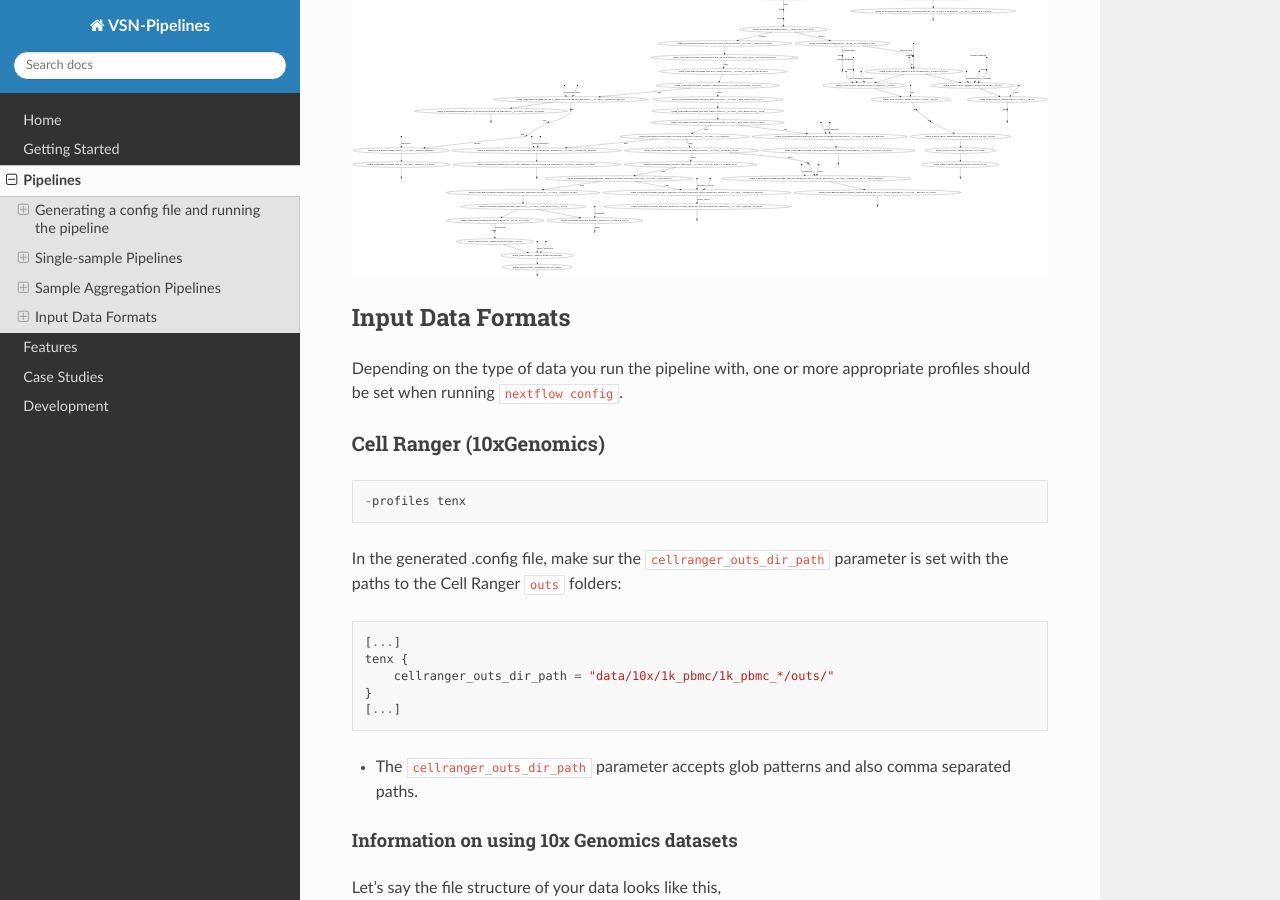
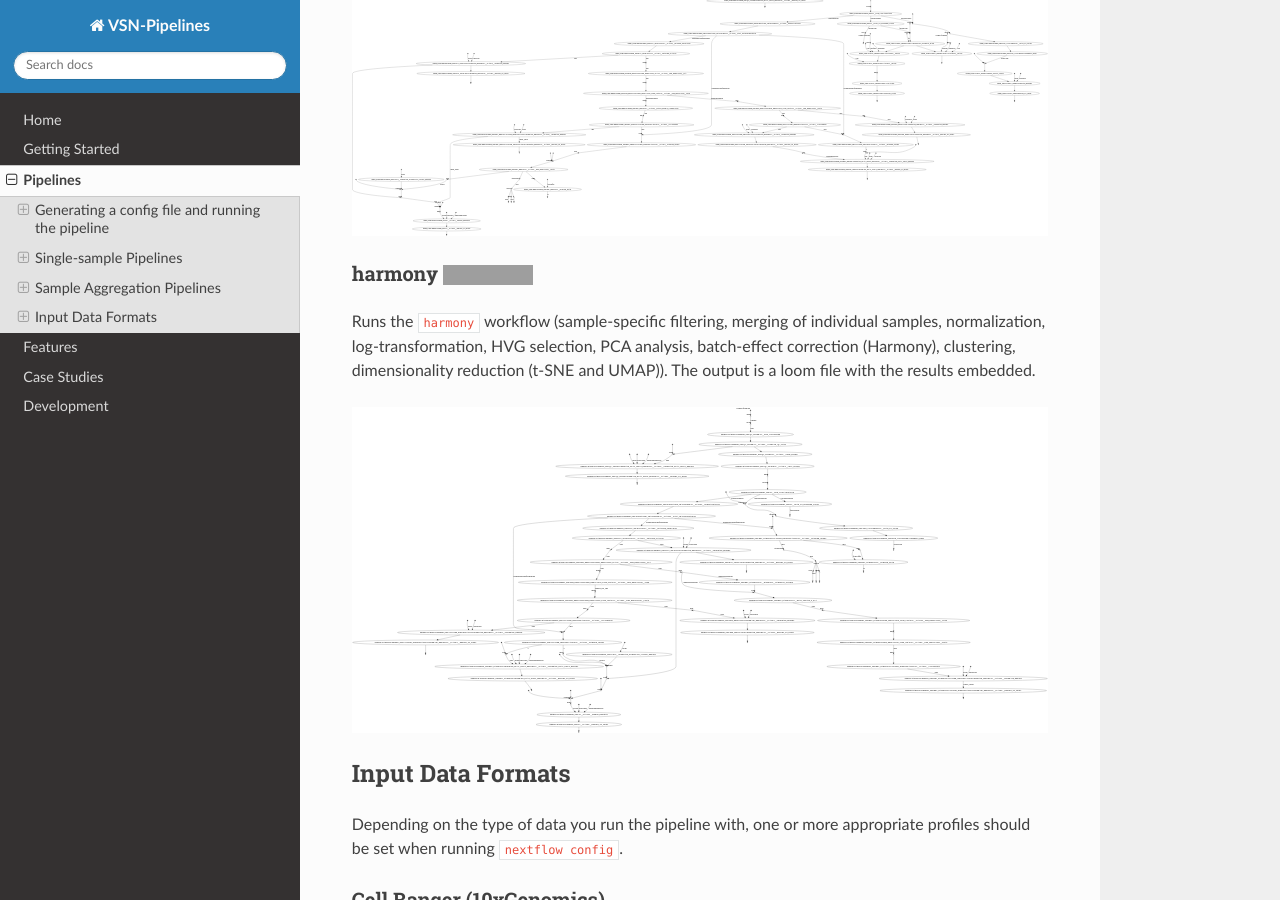
Before and after one commit to vib-singlecell-nf/vsn-pipelines, a Sphinx documentation site: the page built from docs/pipelines.rst, in a window 1280 px wide and 900 px high, scrolled down 4846 px. Built offline with Sphinx 7.4.7 and the Read the Docs theme 2.0.0, drawn with Linux system fonts in a browser that asks for light colours; grey boxes are pictures that could not be loaded.

Commit message:
Add harmony pipelines to docs Plus update workflows DAGs
Former-commit-id: 1e3f6a9fd907256a765aab2d19849d1d0beb4ab3

```diff
--- a/docs/pipelines.rst
+++ b/docs/pipelines.rst
@@ -163,6 +163,19 @@ This could be very resource intensive, depending on the dataset.
 .. |BBKNN SCENIC Workflow| image:: https://raw.githubusercontent.com/vib-singlecell-nf/vsn-pipelines/master/assets/images/bbknn_scenic.svg?sanitize=true
 
 
+**harmony** |harmony|
+-----------------
+
+.. |harmony| image:: https://github.com/vib-singlecell-nf/vsn-pipelines/workflows/harmony/badge.svg
+
+Runs the ``harmony`` workflow (sample-specific filtering, merging of individual samples, normalization, log-transformation, HVG selection, PCA analysis, batch-effect correction (Harmony), clustering, dimensionality reduction (t-SNE and UMAP)).
+The output is a loom file with the results embedded.
+
+|Harmony Workflow|
+
+.. |Harmony Workflow| image:: https://raw.githubusercontent.com/vib-singlecell-nf/vsn-pipelines/master/assets/images/harmony.svg?sanitize=true
+
+
 Input Data Formats
 *******************
 
```
Also changed, not shown: assets/images/bbknn.svg, assets/images/bbknn_scenic.svg, assets/images/harmony.svg (added).
